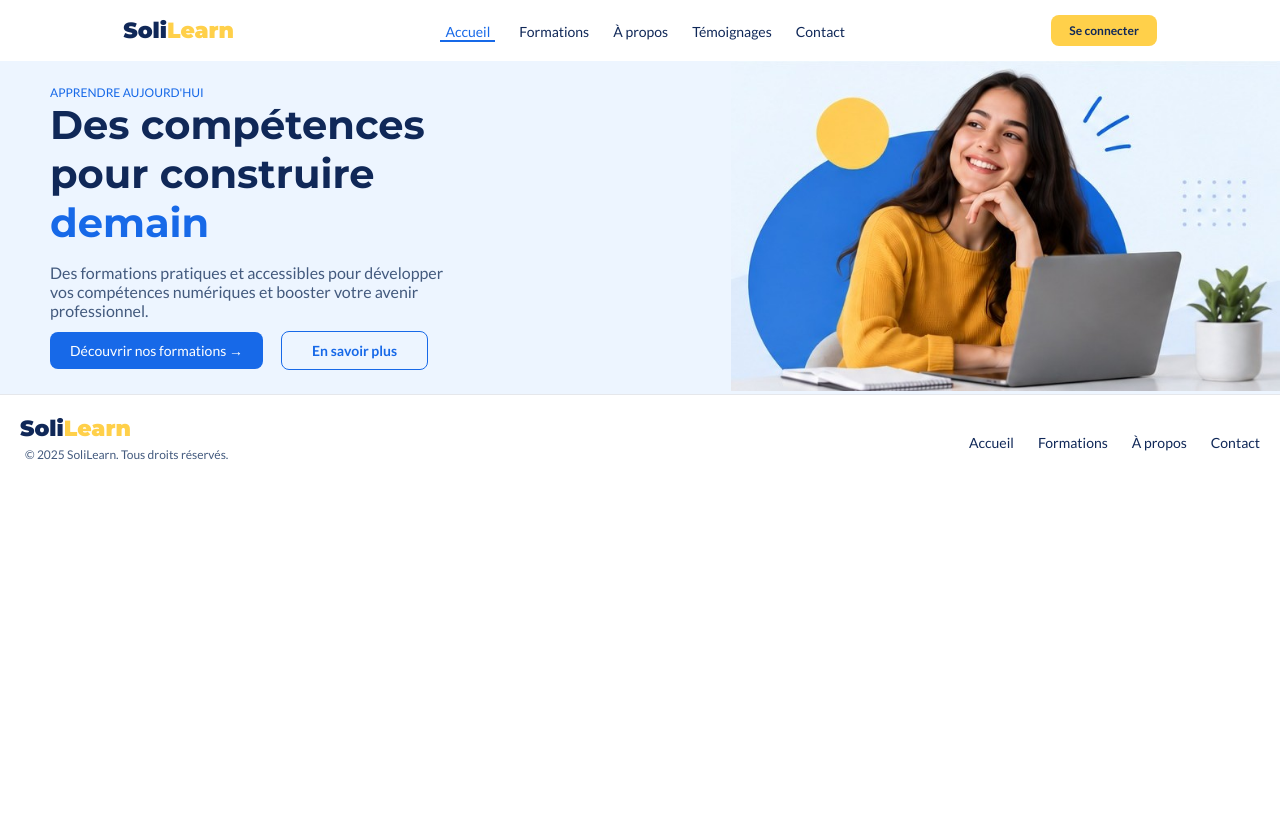
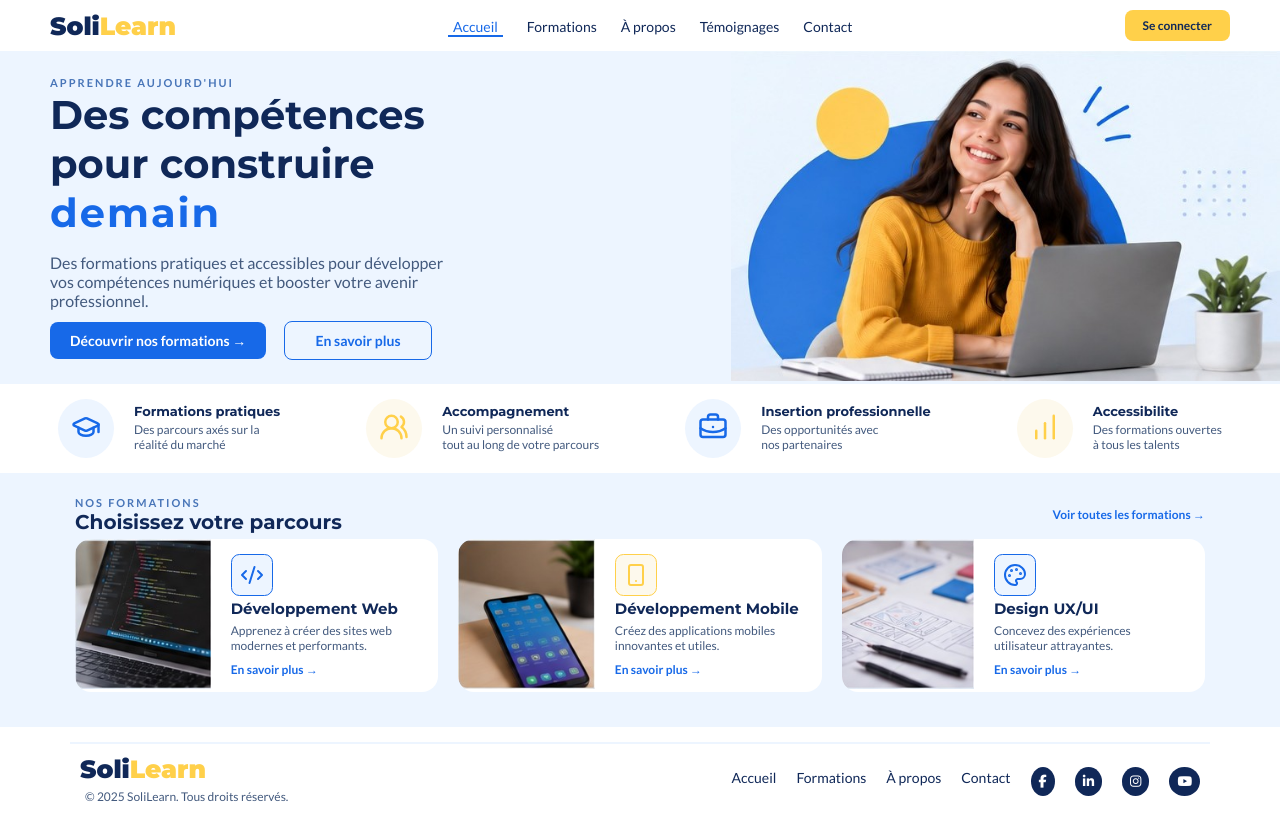
Before and after one commit to imanem7/Imane-project, a PHP site: page /homapage.html in a window 1280 px wide. Before the commit the page ends 459 px from the top, so only its background shows below. Run offline with PHP 8.4, Linux system fonts and the light colour scheme.

Commit message:
Prototype : Créer une page d'accueil

```diff
--- a/Session 3/Prototype/CSS/Homepagestyle.css
+++ b/Session 3/Prototype/CSS/Homepagestyle.css
@@ -7,6 +7,7 @@ body {
 a {
     color: inherit;
     text-decoration: none;
+    font-weight: bold;
 }
 
 ul {
@@ -15,16 +16,24 @@ ul {
     margin: 0;
 }
 
+p {
+    color : #435A7E;
+}
+
+* {
+    flex-wrap: wrap;
+}
+
 header {
     display: flex;
-    justify-content: space-around;
+    justify-content: space-between;
     align-items: center;
-    padding: 15px 20px;
+    padding: 10px 50px;
 }
 
 .logo {
     font-family: Montserrat;
-    font-size: 22px;
+    font-size: 25px;
     font-weight: 900;
     color: #102858;
 }
@@ -72,8 +81,10 @@ header {
 }
 
 .intro-text span {
-    font-size: 12px;
-    color: #1769E8;
+    font-size: 11px;
+    color: #4875b8;
+    letter-spacing: 2px;
+    font-weight: bold;
 }
 
 .intro-text h1 {
@@ -92,7 +103,6 @@ header {
 }
 
 .intro-text p {
-    color: #435A7E;
     margin-bottom: 20px;
 }
 
@@ -119,12 +129,162 @@ header {
     height: 330px;
 }
 
-footer {
+.consulter {
+    display: flex;
+    justify-content: space-around;
+    align-items: center;
+    padding: 15px;
+}
+
+.consulter-card {
+    display: flex;
+    align-items: center;
+}
+
+.consulter-text h3 {
+    font-family: Montserrat;
+    font-size: 13px;
+    color: #102858;
+    font-weight: bold;
+    margin: 0;
+}
+
+.consulter-text p {
+    font-size: 12px;
+    margin: 3px 0px;
+}
+
+.consulter-icone1 {
+    margin-right: 20px;
+    padding: 13px;
+    border-radius: 50%;
+    background-color: #EDF5FF;
+    color : #1769E8;
+}
+
+.consulter-icone2 {
+    margin-right: 20px;
+    padding: 13px;
+    border-radius: 50%;
+    background-color: #fdf9ed;
+    color : #FFD04A;
+}
+
+.consulter-icone3 {
+    margin-right: 20px;
+    padding: 13px;
+    border-radius: 50%;
+    background-color: #EDF5FF;
+    color : #1769E8;
+}
+
+.consulter-icone4 {
+    margin-right: 20px;
+    padding: 13px;
+    border-radius: 50%;
+    background-color: #fdf9ed;
+    color : #FFD04A;
+}
+
+.formation {
+    background: #EDF5FF;
+    padding: 18px 25px;
+    padding-bottom: 30px;
+}
+
+.formation-intro {
     display: flex;
     justify-content: space-between;
     align-items: center;
-    padding: 20px;
-    border-top: 1px solid #e5e7eb;
+    padding: 0px 50px;
+}
+
+.formation-titre span {
+    font-size: 11px;
+    color: #4875b8;
+    letter-spacing: 2px;
+    font-weight: bold;
+}
+
+.formation-titre h2 {
+    font-family: Montserrat;
+    font-size: 20px;
+    color: #102858;
+    font-weight: bold;
+    margin: 0;
+}
+
+.formation-consulter a {
+    font-size: 12px;
+    color: #1769E8;
+    font-weight: bold;
+}
+
+.formation-detail {
+    display: flex;
+    align-items: center;
+    gap: 20px;
+    padding: 5px 50px;
+}
+
+.formation-card {
+    display: flex;
+    flex: 1;
+    align-items: center;
+    overflow: hidden;
+    background: white;
+    border-radius: 16px;
+}
+
+.formation-image img {
+    height: 150px;
+}
+
+.formation-info {
+    margin-left: 20px;
+}
+
+.formation-info svg {
+    padding: 8px;
+    border-radius: 20%;
+    border: 1px solid #1769E8;
+    background-color: #EDF5FF;
+    color : #1769E8;
+}
+
+.formation-info .icone-jaune {
+    padding: 8px;
+    border-radius: 20%;
+    border: 1px solid #FFD04A;
+    background-color: #fdf9ed;
+    color : #FFD04A;
+}
+
+.formation-info h3 {
+    font-family: Montserrat;
+    font-size: 15px;
+    color: #102858;
+    font-weight: bold;
+    margin: 0;
+}
+
+.formation-info p {
+    font-size: 12px;
+    margin: 5px 0px;
+}
+
+.formation-info a {
+    font-size: 12px;
+    color: #1769E8;
+}
+
+.footer {
+    display: flex;
+    justify-content: space-between;
+    align-items: center;
+    padding: 10px;
+    border-top: 2px solid #EDF5FF;
+    margin: 15px 70px;
 }
 
 .footer-logo p {
@@ -135,7 +295,7 @@ footer {
 
 .footer-nav {
     display: flex;
-    gap: 24px;
+    gap: 20px;
 }
 
 .footer-nav a {
@@ -144,3 +304,11 @@ footer {
     font-size: 14px;
     font-weight: 500;
 }
+
+.footer-nav i {
+    font-size: 13px;
+    color: white;
+    background-color: #102858;
+    border-radius: 50%;
+    padding: 8px;
+}
--- a/Session 3/Prototype/homapage.html
+++ b/Session 3/Prototype/homapage.html
@@ -6,6 +6,7 @@
     <meta name="viewport" content="width=device-width, initial-scale=1.0">
     <title>SoliLearn - Homapage</title>
     <link rel="stylesheet" href="CSS/Homepagestyle.css">
+
     <link rel="preconnect" href="https://fonts.googleapis.com">
     <link rel="preconnect" href="https://fonts.gstatic.com" crossorigin>
     <link href="https://fonts.googleapis.com/css2?family=Montserrat:ital,wght@0,100..900;1,100..900&display=swap"
@@ -15,6 +16,8 @@
     <link
         href="https://fonts.googleapis.com/css2?family=Lato:ital,wght@0,100;0,300;0,400;0,700;0,900;1,100;1,300;1,400;1,700;1,900&family=Montserrat:ital,wght@0,100..900;1,100..900&display=swap"
         rel="stylesheet">
+
+    <link rel="stylesheet" href="https://cdnjs.cloudflare.com/ajax/libs/font-awesome/6.7.2/css/all.min.css">
 </head>
 
 <body>
@@ -31,7 +34,7 @@
             <li><a href="#">Contact</a></li>
         </ul>
 
-            <a href="#" class="bouton-connecter">Se connecter</a>
+        <a href="#" target="_blank" class="bouton-connecter">Se connecter</a>
     </header>
 
     <main>
@@ -49,12 +52,149 @@
             </div>
         </section>
 
-        <section>
+        <section class="consulter">
+            <div class="consulter-card">
+                <div class="consulter-icone1">
+                    <svg xmlns="http://www.w3.org/2000/svg" width="30" height="30" viewBox="0 0 24 24" fill="none"
+                        stroke="currentColor" stroke-width="2" stroke-linecap="round" stroke-linejoin="round">
+                        <path
+                            d="M21.42 10.922a1 1 0 0 0-.019-1.838L12.83 5.18a2 2 0 0 0-1.66 0L2.6 9.08a1 1 0 0 0 0 1.832l8.57 3.908a2 2 0 0 0 1.66 0z" />
+                        <path d="M22 10v6" />
+                        <path d="M6 12.5V16a6 3 0 0 0 12 0v-3.5" />
+                    </svg>
+                </div>
+                <div class="consulter-text">
+                    <h3>Formations pratiques</h3>
+                    <p>Des parcours axés sur la<br>réalité du marché</p>
+                </div>
+            </div>
 
+            <div class="consulter-card">
+                <div class="consulter-icone2">
+                    <svg xmlns="http://www.w3.org/2000/svg" width="30" height="30" viewBox="0 0 24 24" fill="none"
+                        stroke="currentColor" stroke-width="2" stroke-linecap="round" stroke-linejoin="round"
+                        class="lucide lucide-users-round preview-icon">
+                        <path d="M18 21a8 8 0 0 0-16 0" />
+                        <circle cx="10" cy="8" r="5" />
+                        <path d="M22 20c0-3.37-2-6.5-4-8a5 5 0 0 0-.45-8.3" />
+                    </svg>
+                </div>
+                <div class="consulter-text">
+                    <h3>Accompagnement</h3>
+                    <p>Un suivi personnalisé<br>tout au long de votre parcours</p>
+                </div>
+            </div>
+
+            <div class="consulter-card">
+                <div class="consulter-icone3">
+                    <svg xmlns="http://www.w3.org/2000/svg" width="30" height="30" viewBox="0 0 24 24" fill="none"
+                        stroke="currentColor" stroke-width="2" stroke-linecap="round" stroke-linejoin="round"
+                        class="lucide lucide-briefcase-business preview-icon">
+                        <path d="M12 12h.01" />
+                        <path d="M16 6V4a2 2 0 0 0-2-2h-4a2 2 0 0 0-2 2v2" />
+                        <path d="M22 13a18.15 18.15 0 0 1-20 0" />
+                        <rect width="20" height="14" x="2" y="6" rx="2" />
+                    </svg>
+                </div>
+                <div class="consulter-text">
+                    <h3>Insertion professionnelle</h3>
+                    <p>Des opportunités avec<br>nos partenaires</p>
+                </div>
+            </div>
+
+            <div class="consulter-card">
+                <div class="consulter-icone4">
+                    <svg xmlns="http://www.w3.org/2000/svg" width="30" height="30" viewBox="0 0 24 24" fill="none"
+                        stroke="currentColor" stroke-width="2" stroke-linecap="round" stroke-linejoin="round"
+                        class="lucide lucide-chart-no-axes-column-increasing preview-icon">
+                        <path d="M5 21v-6" />
+                        <path d="M12 21V9" />
+                        <path d="M19 21V3" />
+                    </svg>
+                </div>
+                <div class="consulter-text">
+                    <h3>Accessibilite</h3>
+                    <p>Des formations ouvertes<br>à tous les talents</p>
+                </div>
+            </div>
         </section>
+
+        <section class="formation">
+
+            <div class="formation-intro">
+                <div class="formation-titre">
+                    <span>NOS FORMATIONS</span>
+                    <h2>Choisissez votre parcours</h2>
+                </div>
+                <div class="formation-consulter">
+                    <a href="#">Voir toutes les formations &rarr;</a>
+                </div>
+            </div>
+
+            <div class="formation-detail">
+
+                <div class="formation-card">
+                    <div class="formation-image">
+                        <img src="images/developpement-web-reference.jpg" alt="">
+                    </div>
+                    <div class="formation-info">
+                        <svg xmlns="http://www.w3.org/2000/svg" width="24" height="24" viewBox="0 0 24 24" fill="none"
+                            stroke="currentColor" stroke-width="2" stroke-linecap="round" stroke-linejoin="round">
+                            <path d="m18 16 4-4-4-4" />
+                            <path d="m6 8-4 4 4 4" />
+                            <path d="m14.5 4-5 16" />
+                        </svg>
+                        <h3>Développement Web</h3>
+                        <p>Apprenez à créer des sites web<br>modernes et performants.</p>
+                        <a href="#">En savoir plus &rarr;</a>
+                    </div>
+                </div>
+
+                <div class="formation-card">
+                    <div class="formation-image">
+                        <img src="images/developpement-mobile-reference.jpg" alt="">
+                    </div>
+                    <div class="formation-info">
+                        <svg class="icone-jaune" xmlns="http://www.w3.org/2000/svg" width="24" height="24"
+                            viewBox="0 0 24 24" fill="none" stroke="currentColor" stroke-width="2"
+                            stroke-linecap="round" stroke-linejoin="round">
+                            <rect width="14" height="20" x="5" y="2" rx="2" ry="2" />
+                            <path d="M12 18h.01" />
+                        </svg>
+                        <h3>Développement Mobile</h3>
+                        <p>Créez des applications mobiles<br>innovantes et utiles.</p>
+                        <a href="#">En savoir plus &rarr;</a>
+                    </div>
+                </div>
+
+                <div class="formation-card">
+                    <div class="formation-image">
+                        <img src="images/design-ux-ui-reference.jpg" alt="">
+                    </div>
+                    <div class="formation-info">
+                        <svg xmlns="http://www.w3.org/2000/svg" width="24" height="24" viewBox="0 0 24 24" fill="none"
+                            stroke="currentColor" stroke-width="2" stroke-linecap="round" stroke-linejoin="round">
+                            <path
+                                d="M12 22a1 1 0 0 1 0-20 10 9 0 0 1 10 9 5 5 0 0 1-5 5h-2.25a1.75 1.75 0 0 0-1.4 2.8l.3.4a1.75 1.75 0 0 1-1.4 2.8z" />
+                            <circle cx="13.5" cy="6.5" r=".5" fill="currentColor" />
+                            <circle cx="17.5" cy="10.5" r=".5" fill="currentColor" />
+                            <circle cx="6.5" cy="12.5" r=".5" fill="currentColor" />
+                            <circle cx="8.5" cy="7.5" r=".5" fill="currentColor" />
+                        </svg>
+                        <h3>Design UX/UI</h3>
+                        <p>Concevez des expériences<br>utilisateur attrayantes.</p>
+                        <a href="#">En savoir plus &rarr;</a>
+                    </div>
+
+                </div>
+
+            </div>
+        </section>
+
     </main>
 
     <footer>
+        <section class="footer">
             <div class="footer-logo">
                 <a href="homapage.html" class="logo">
                     Soli<span class="logojaune">Learn</span>
@@ -66,6 +206,26 @@
                 <li><a href="#">Formations</a></li>
                 <li><a href="#">À propos</a></li>
                 <li><a href="#">Contact</a></li>
+                <li>
+                    <a href="#" target="_blank">
+                        <i class="fa-brands fa-facebook-f"></i>
+                    </a>
+                </li>
+                <li>
+                    <a href="#" target="_blank">
+                        <i class="fa-brands fa-linkedin-in"></i>
+                    </a>
+                </li>
+                <li>
+                    <a href="#" target="_blank">
+                        <i class="fa-brands fa-instagram"></i>
+                    </a>
+                </li>
+                <li>
+                    <a href="#" target="_blank">
+                        <i class="fa-brands fa-youtube"></i>
+                    </a>
+                </li>
             </ul>
         </section>
     </footer>
```
Lines whose indentation alone changed are shown as unchanged.
